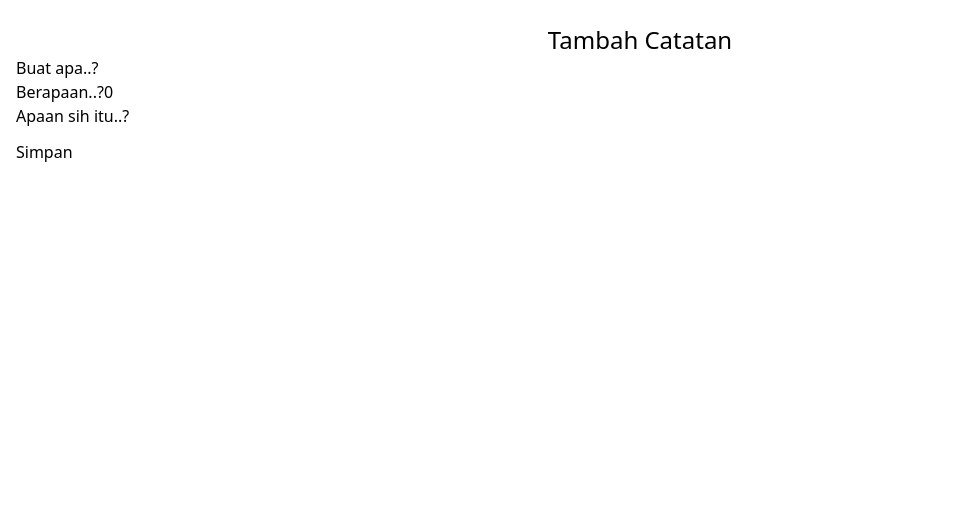
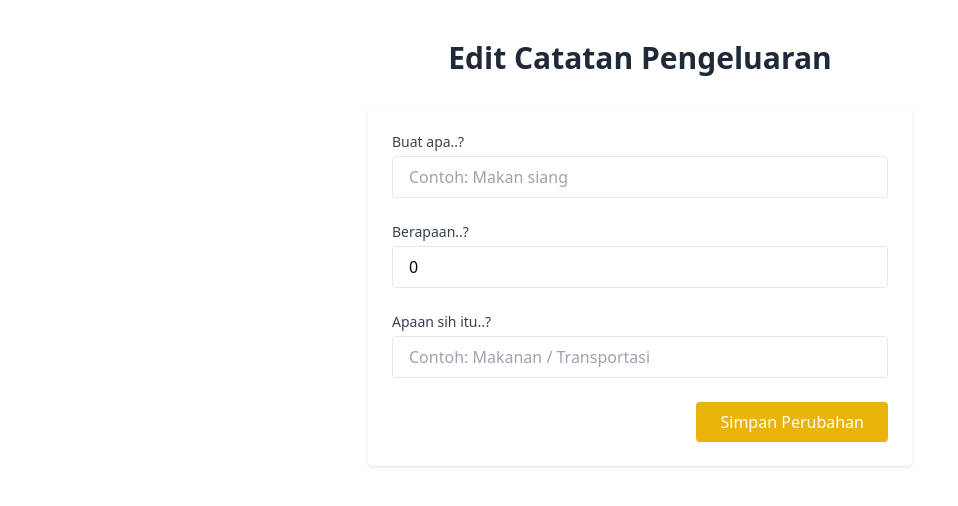
Before and after one commit to MieAyammmm/66c, a Vue app: page /transactions/1 in a window 1280 px wide. Shown: the top 506 px of the page, without its empty margins (0-958 px from the left). Built offline with nearby package versions, Linux system fonts and the light colour scheme; no server answers.

Commit message:
edit createtransaction, edittransaction

```diff
--- a/src/views/CreateTransactionView.vue
+++ b/src/views/CreateTransactionView.vue
@@ -21,29 +21,63 @@ const saveData = async () => {
   });
   const data = await response.json();
 
-  router.push("/");
+  router.push("/home");
 };
 </script>
 
 <template>
-  <div class="container px-4 py-6 mx-auto w-lg">
-    <h1 class="text-lg sm:text-2xl text-center">Tambah Catatan</h1>
-    <form @submit.prevent="saveData">
-      <div class="w-full">
-        <label>Buat apa..?</label>
-        <input type="text" v-model="name" />
+  <div class="max-w-xl mx-auto px-4 py-10">
+    <h1 class="text-3xl font-bold text-center mb-8 text-gray-800">
+      Tambah Catatan Pengeluaran
+    </h1>
+    <form
+      @submit.prevent="saveData"
+      class="space-y-6 bg-white p-6 rounded shadow"
+    >
+      <div>
+        <label class="block text-sm font-medium text-gray-700 mb-1"
+          >Buat apa..?</label
+        >
+        <input
+          type="text"
+          v-model="name"
+          class="w-full px-4 py-2 border rounded focus:outline-none focus:ring-2 focus:ring-blue-500"
+          placeholder="Contoh: Makan siang"
+          required
+        />
       </div>
       <div>
-        <label>Berapaan..?</label>
-        <input type="number" v-model="price" />
+        <label class="block text-sm font-medium text-gray-700 mb-1"
+          >Berapaan..?</label
+        >
+        <input
+          type="number"
+          v-model="price"
+          class="w-full px-4 py-2 border rounded focus:outline-none focus:ring-2 focus:ring-blue-500"
+          placeholder="Contoh: 15000"
+          required
+        />
       </div>
       <div>
-        <label>Apaan sih itu..?</label>
-        <input type="text" v-model="category" />
+        <label class="block text-sm font-medium text-gray-700 mb-1"
+          >Apaan sih itu..?</label
+        >
+        <input
+          type="text"
+          v-model="category"
+          class="w-full px-4 py-2 border rounded focus:outline-none focus:ring-2 focus:ring-blue-500"
+          placeholder="Contoh: Makanan / Transportasi"
+          required
+        />
       </div>
 
-      <div class="mt-3">
-        <button type="submit">Simpan</button>
+      <div class="text-right">
+        <button
+          type="submit"
+          class="bg-blue-600 text-white px-6 py-2 rounded hover:bg-blue-700 transition"
+        >
+          Simpan Catatan
+        </button>
       </div>
     </form>
   </div>
--- a/src/views/EditTransactionView.vue
+++ b/src/views/EditTransactionView.vue
@@ -23,7 +23,7 @@ const saveData = async () => {
   });
   const data = await response.json();
 
-  router.push("/");
+  router.push("/home");
 };
 
 onMounted(() => {
@@ -38,24 +38,58 @@ onMounted(() => {
 </script>
 
 <template>
-  <div class="container px-4 py-6 mx-auto w-lg">
-    <h1 class="text-lg sm:text-2xl text-center">Tambah Catatan</h1>
-    <form @submit.prevent="saveData">
-      <div class="w-full">
-        <label>Buat apa..?</label>
-        <input type="text" v-model="name" />
+  <div class="max-w-xl mx-auto px-4 py-10">
+    <h1 class="text-3xl font-bold text-center mb-8 text-gray-800">
+      Edit Catatan Pengeluaran
+    </h1>
+    <form
+      @submit.prevent="saveData"
+      class="space-y-6 bg-white p-6 rounded shadow"
+    >
+      <div>
+        <label class="block text-sm font-medium text-gray-700 mb-1"
+          >Buat apa..?</label
+        >
+        <input
+          type="text"
+          v-model="name"
+          class="w-full px-4 py-2 border rounded focus:outline-none focus:ring-2 focus:ring-blue-500"
+          placeholder="Contoh: Makan siang"
+          required
+        />
       </div>
       <div>
-        <label>Berapaan..?</label>
-        <input type="number" v-model="price" />
+        <label class="block text-sm font-medium text-gray-700 mb-1"
+          >Berapaan..?</label
+        >
+        <input
+          type="number"
+          v-model="price"
+          class="w-full px-4 py-2 border rounded focus:outline-none focus:ring-2 focus:ring-blue-500"
+          placeholder="Contoh: 15000"
+          required
+        />
       </div>
       <div>
-        <label>Apaan sih itu..?</label>
-        <input type="text" v-model="category" />
+        <label class="block text-sm font-medium text-gray-700 mb-1"
+          >Apaan sih itu..?</label
+        >
+        <input
+          type="text"
+          v-model="category"
+          class="w-full px-4 py-2 border rounded focus:outline-none focus:ring-2 focus:ring-blue-500"
+          placeholder="Contoh: Makanan / Transportasi"
+          required
+        />
       </div>
 
-      <div class="mt-3">
-        <button type="submit">Simpan</button>
+      <div class="text-right">
+        <button
+          type="submit"
+          class="bg-yellow-500 text-white px-6 py-2 rounded hover:bg-yellow-600 transition"
+        >
+          Simpan Perubahan
+        </button>
       </div>
     </form>
   </div>
--- a/src/views/LandingView.vue
+++ b/src/views/LandingView.vue
@@ -116,7 +116,7 @@
     <footer
       class="py-6 text-center text-sm text-gray-500 bg-white w-full max-w-7xl mx-auto px-4 sm:px-6"
     >
-      <p>&copy; 2025 DompetKita. Dibuat dengan Vue.js dan ❤️ di Indonesia.</p>
+      <p>&copy; 2025 DompetKita. Dibuat dengan ❤️ di .</p>
     </footer>
   </div>
 </template>
```
Also changed, not shown: 1 other file (tests, documents, lock files or other folders).
